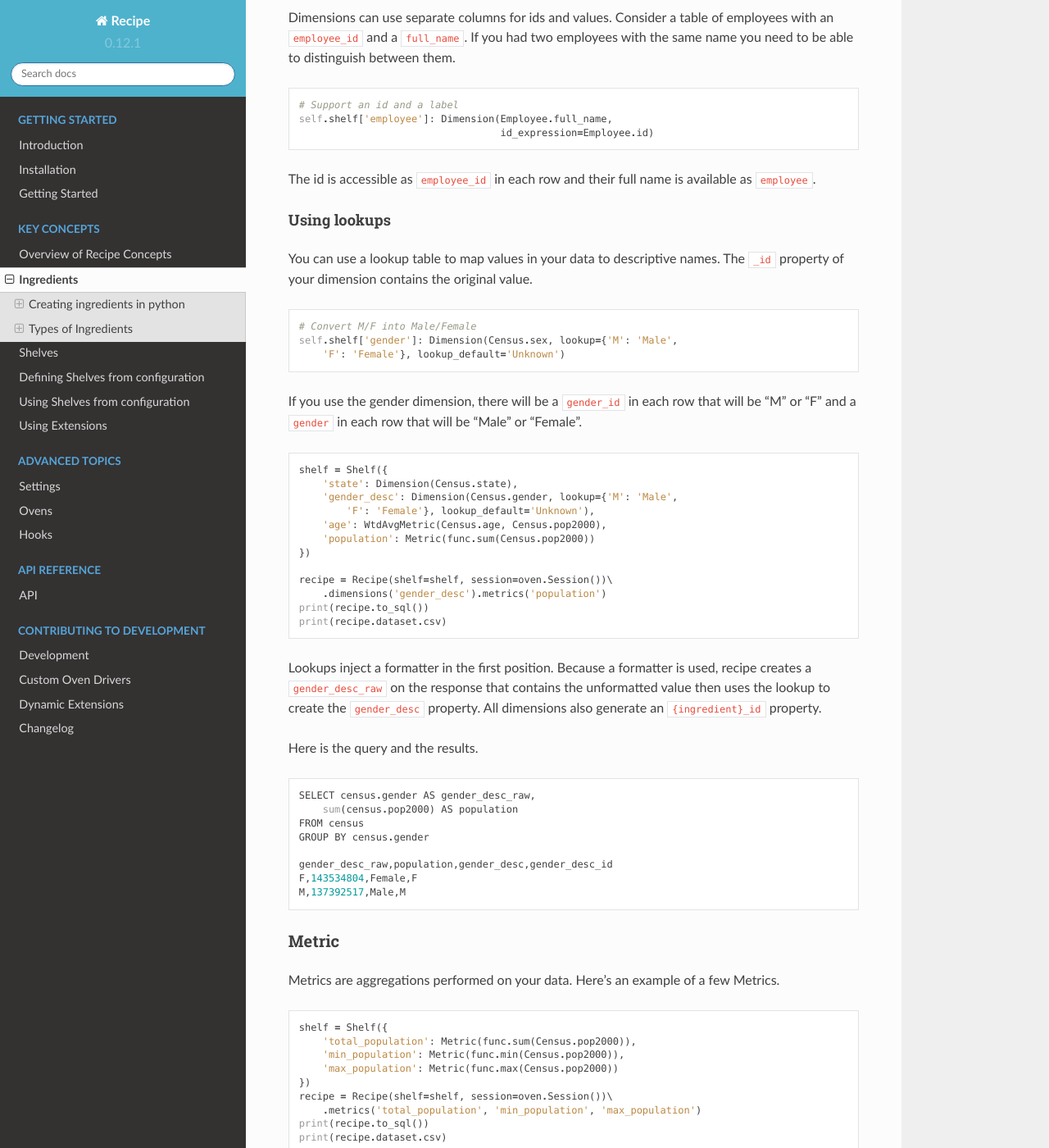
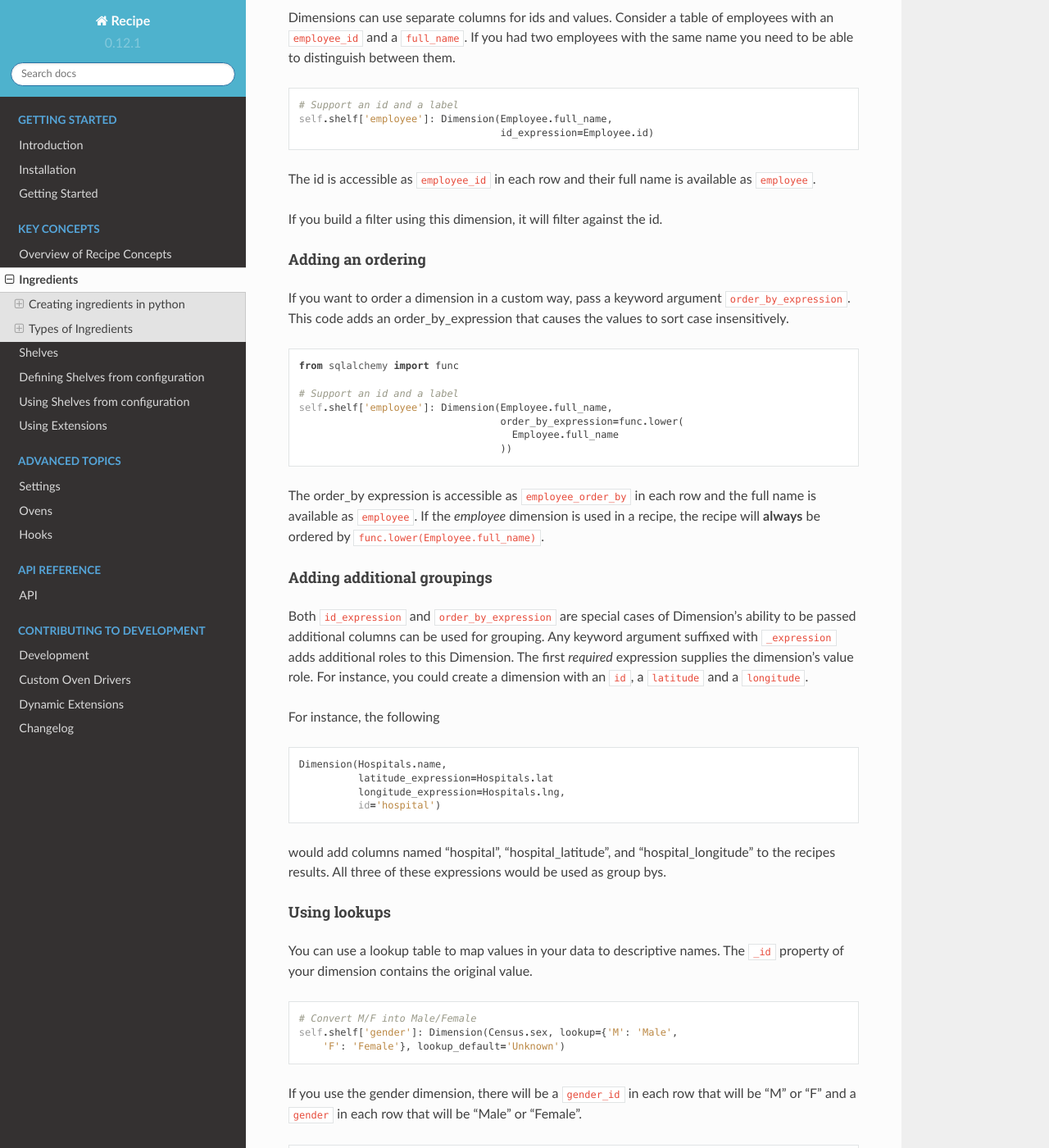
Before and after one commit to juiceinc/recipe, a Sphinx documentation site: the page built from docs/concepts/ingredients.rst, in a window 1280 px wide and 1400 px high, scrolled down 2123 px. Shown: the whole window at 82% size. Built offline with Sphinx 7.4.7 and the Read the Docs theme 2.0.0, drawn with Linux system fonts in a browser that asks for light colours.

Commit message:
Docs updates

```diff
--- a/docs/concepts/ingredients.rst
+++ b/docs/concepts/ingredients.rst
@@ -122,6 +122,51 @@ them.
 The id is accessible as ``employee_id`` in each row and their full name is
 available as ``employee``.
 
+If you build a filter using this dimension, it will filter against the id.
+
+Adding an ordering
+~~~~~~~~~~~~~~~~~~
+
+If you want to order a dimension in a custom way, pass a keyword argument
+``order_by_expression``. This code adds an order_by_expression that causes the
+values to sort case insensitively.
+
+.. code-block:: python
+
+    from sqlalchemy import func
+
+    # Support an id and a label
+    self.shelf['employee']: Dimension(Employee.full_name,
+                                      order_by_expression=func.lower(
+                                        Employee.full_name
+                                      ))
+
+The order_by expression is accessible as ``employee_order_by`` in each row and
+the full name is available as ``employee``. If the `employee` dimension is used in a
+recipe, the recipe will **always** be ordered by ``func.lower(Employee.full_name)``.
+
+Adding additional groupings
+~~~~~~~~~~~~~~~~~~~~~~~~~~~
+
+Both ``id_expression`` and ``order_by_expression`` are special cases of Dimension's
+ability to be passed additional columns can be used for grouping. Any keyword argument
+suffixed with ``_expression`` adds additional roles to this Dimension. The first
+*required* expression supplies the dimension's value role. For instance,
+you could create a dimension with an ``id``, a ``latitude`` and a ``longitude``.
+
+For instance, the following
+
+.. code-block:: python
+
+    Dimension(Hospitals.name,
+              latitude_expression=Hospitals.lat
+              longitude_expression=Hospitals.lng,
+              id='hospital')
+
+would add columns named "hospital", "hospital_latitude", and
+"hospital_longitude" to the recipes results. All three of these expressions
+would be used as group bys.
+
 Using lookups
 ~~~~~~~~~~~~~
 
@@ -138,7 +183,7 @@ If you use the gender dimension, there will be a ``gender_id`` in each row
 that will be "M" or "F" and a ``gender`` in each row that will be "Male" or
 "Female".
 
-.. code:: python
+.. code-block:: python
 
     shelf = Shelf({
         'state': Dimension(Census.state),
@@ -160,7 +205,7 @@ property. All dimensions also generate an ``{ingredient}_id`` property.
 
 Here is the query and the results.
 
-.. code:: python
+.. code-block::
 
     SELECT census.gender AS gender_desc_raw,
         sum(census.pop2000) AS population
@@ -171,13 +216,14 @@ Here is the query and the results.
     F,143534804,Female,F
     M,137392517,Male,M
 
+
 Metric
 ------
 
 Metrics are aggregations performed on your data. Here's an example
 of a few Metrics.
 
-.. code:: python
+.. code-block:: python
 
     shelf = Shelf({
         'total_population': Metric(func.sum(Census.pop2000)),
```
Also changed, not shown: 1 other file.
